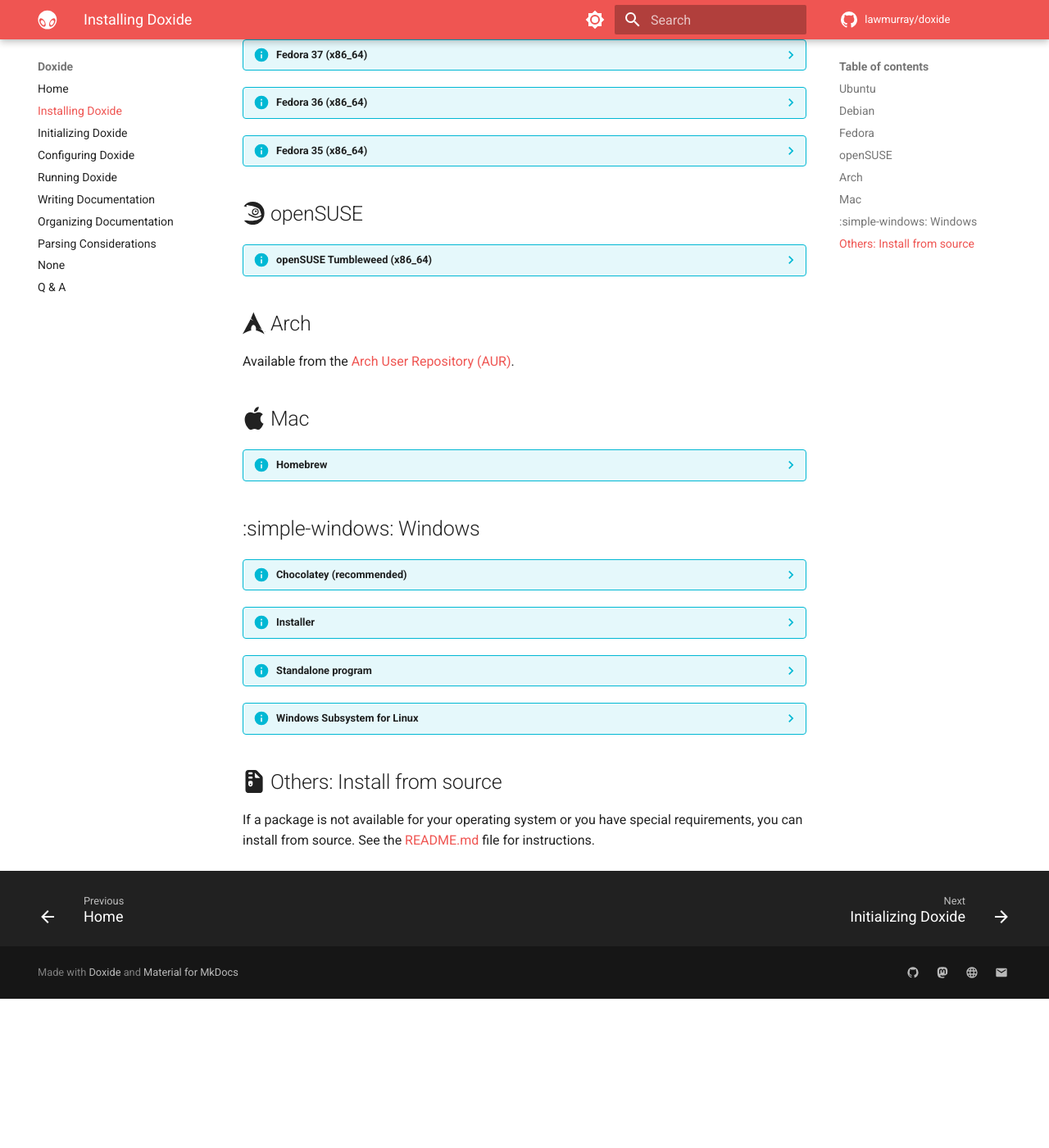
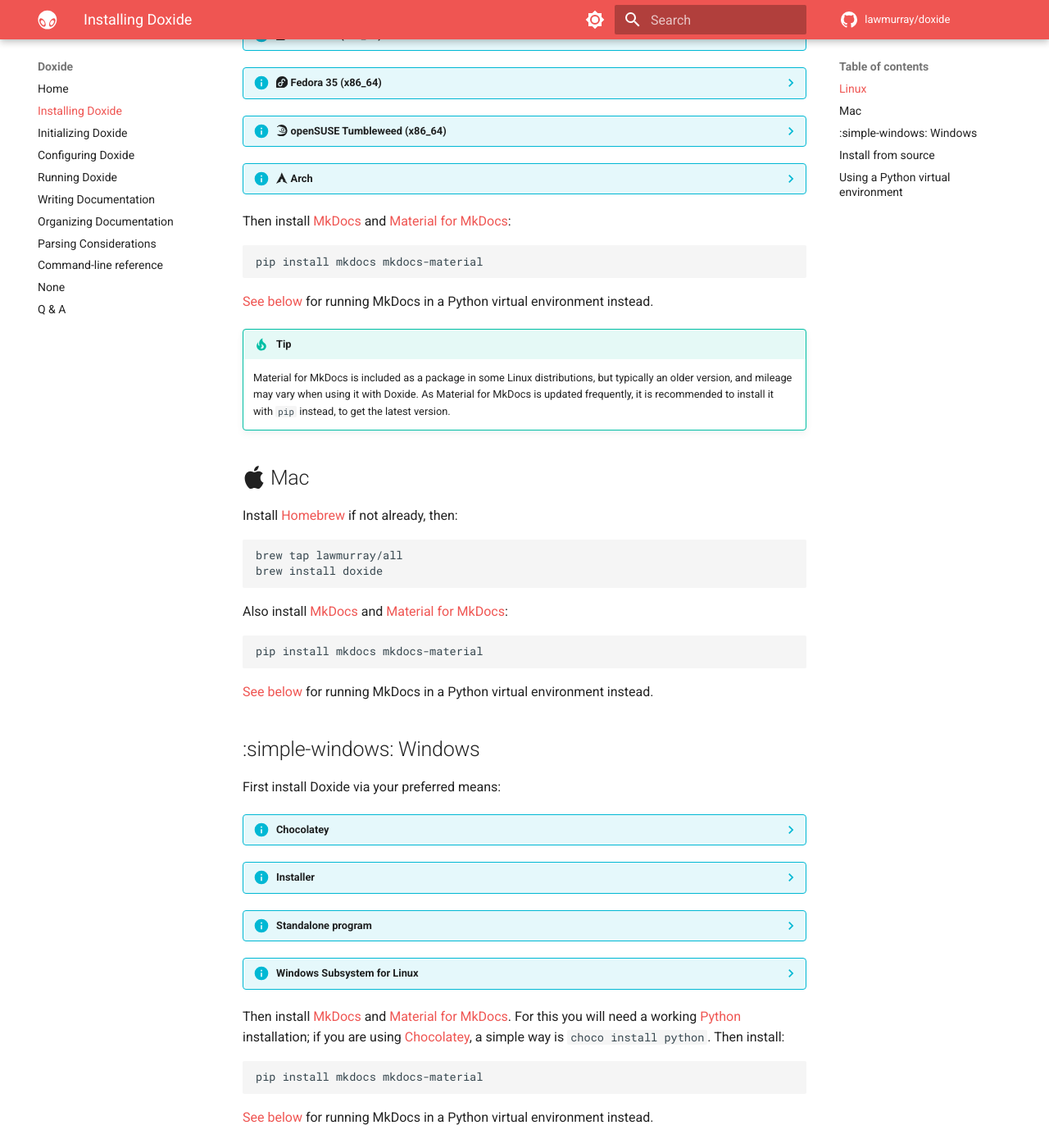
Before and after one commit to lawmurray/doxide, an MkDocs documentation site: the page built from docs/installation.md, in a window 1280 px wide and 1400 px high, scrolled down 870 px. Shown: the whole window at 82% size. Built offline with MkDocs 1.6.1 and Material for MkDocs 9.7.7, drawn with Linux system fonts in a browser that asks for light colours; comment, search, counter and statistics services are not loaded; before the commit the page ends 2088 px from its top, so only the background shows below that; some of the changed text lies outside the part shown.

Commit message:
Updated installation instructions to recommend installing MkDocs and Material for MkDocs from pip rather than package managers.

````diff
--- a/docs/command-line.md
+++ b/docs/command-line.md
@@ -1,4 +1,4 @@
-# Running Doxide
+# Command-line reference
 
 Commands are:
 
--- a/docs/installation.md
+++ b/docs/installation.md
@@ -2,9 +2,11 @@
 
 Follow the instructions below for your operating system.
 
-## :simple-ubuntu: Ubuntu
+## :simple-linux: Linux
 
-??? info "Ubuntu 23.10 Mantic Minotaur (amd64)"
+Install Doxide from your package manager by adding appropriate repository for your Linux distribution below. If your distribution is not listed, you can instead [install from source](#install-from-source).
+
+??? info ":simple-ubuntu: Ubuntu 23.10 Mantic Minotaur (amd64)"
     Install Doxide:
     ```
     echo 'deb http://download.indii.org/deb mantic main' | sudo tee /etc/apt/sources.list.d/indii.org.list
@@ -12,12 +14,8 @@
     sudo apt update
     sudo apt install doxide
     ```
-    Install [MkDocs][mkdocs] and [Material for MkDocs][material]:
-    ```
-    pip install mkdocs mkdocs-material
-    ```
 
-??? info "Ubuntu 23.04 Lunar Lobster (amd64)"
+??? info ":simple-ubuntu: Ubuntu 23.04 Lunar Lobster (amd64)"
     Install Doxide:
     ```
     echo 'deb http://download.indii.org/deb lunar main' | sudo tee /etc/apt/sources.list.d/indii.org.list
@@ -25,12 +23,8 @@
     sudo apt update
     sudo apt install doxide
     ```
-    Install [MkDocs][mkdocs] and [Material for MkDocs][material]:
-    ```
-    pip install mkdocs mkdocs-material
-    ```
 
-??? info "Ubuntu 22.04 Jammy Jellyfish (amd64)"
+??? info ":simple-ubuntu: Ubuntu 22.04 Jammy Jellyfish (amd64)"
     Install Doxide:
     ```
     echo 'deb http://download.indii.org/deb jammy main' | sudo tee /etc/apt/sources.list.d/indii.org.list
@@ -38,12 +32,8 @@
     sudo apt update
     sudo apt install doxide
     ```
-    Install [MkDocs][mkdocs] and [Material for MkDocs][material]:
-    ```
-    pip install mkdocs mkdocs-material
-    ```
 
-??? info "Ubuntu 20.04 Focal Fossa (amd64)"
+??? info ":simple-ubuntu: Ubuntu 20.04 Focal Fossa (amd64)"
     Install Doxide:
     ```
     echo 'deb http://download.indii.org/deb focal main' | sudo tee /etc/apt/sources.list.d/indii.org.list
@@ -51,14 +41,8 @@
     sudo apt update
     sudo apt install doxide
     ```
-    Install [MkDocs][mkdocs] and [Material for MkDocs][material]:
-    ```
-    pip install mkdocs mkdocs-material
-    ```
 
-## :simple-debian: Debian
-
-??? info "Debian 12 Bookworm (amd64)"
+??? info ":simple-debian: Debian 12 Bookworm (amd64)"
     Install Doxide:
     ```
     echo 'deb http://download.indii.org/deb bookworm main' | sudo tee /etc/apt/sources.list.d/indii.org.list
@@ -66,12 +50,8 @@
     sudo apt update
     sudo apt install doxide
     ```
-    Install [MkDocs][mkdocs] and [Material for MkDocs][material]:
-    ```
-    pip install mkdocs mkdocs-material
-    ```
 
-??? info "Debian 11 Bullseye (amd64)"
+??? info ":simple-debian: Debian 11 Bullseye (amd64)"
     Install Doxide:
     ```
     echo 'deb http://download.indii.org/deb bullseye main' | sudo tee /etc/apt/sources.list.d/indii.org.list
@@ -79,119 +59,93 @@
     sudo apt update
     sudo apt install doxide
     ```
-    Install [MkDocs][mkdocs] and [Material for MkDocs][material]:
-    ```
-    pip install mkdocs mkdocs-material
-    ```
 
-## :simple-fedora: Fedora
-
-??? info "Fedora 39 (x86_64)"
+??? info ":simple-fedora: Fedora 39 (x86_64)"
     Install Doxide:
     ```
     sudo dnf config-manager --add-repo https://download.indii.org/rpm/fedora/39/indii.org.repo
     sudo dnf update
     sudo dnf install doxide
     ```
-    Install [MkDocs][mkdocs] and [Material for MkDocs][material]:
-    ```
-    pip install mkdocs mkdocs-material
-    ```
 
-??? info "Fedora 38 (x86_64)"
+??? info ":simple-fedora: Fedora 38 (x86_64)"
     Install Doxide:
     ```
     sudo dnf config-manager --add-repo https://download.indii.org/rpm/fedora/38/indii.org.repo
     sudo dnf update
     sudo dnf install doxide
     ```
-    Install [MkDocs][mkdocs] and [Material for MkDocs][material]:
-    ```
-    pip install mkdocs mkdocs-material
-    ```
 
-??? info "Fedora 37 (x86_64)"
+??? info ":simple-fedora: Fedora 37 (x86_64)"
     Install Doxide:
     ```
     sudo dnf config-manager --add-repo https://download.indii.org/rpm/fedora/37/indii.org.repo
     sudo dnf update
     sudo dnf install doxide
     ```
-    Install [MkDocs][mkdocs] and [Material for MkDocs][material]:
-    ```
-    pip install mkdocs mkdocs-material
-    ```
 
-??? info "Fedora 36 (x86_64)"
+??? info ":simple-fedora: Fedora 36 (x86_64)"
     Install Doxide:
     ```
     sudo dnf config-manager --add-repo https://download.indii.org/rpm/fedora/36/indii.org.repo
     sudo dnf update
     sudo dnf install doxide
     ```
-    Install [MkDocs][mkdocs] and [Material for MkDocs][material]:
-    ```
-    pip install mkdocs mkdocs-material
-    ```
 
-??? info "Fedora 35 (x86_64)"
+??? info ":simple-fedora: Fedora 35 (x86_64)"
     Install Doxide:
     ```
     sudo dnf config-manager --add-repo https://download.indii.org/rpm/fedora/35/indii.org.repo
     sudo dnf update
     sudo dnf install doxide
     ```
-    Install [MkDocs][mkdocs] and [Material for MkDocs][material]:
-    ```
-    pip install mkdocs mkdocs-material
-    ```
 
-## :simple-opensuse: openSUSE
-
-??? info "openSUSE Tumbleweed (x86_64)"
+??? info ":simple-opensuse: openSUSE Tumbleweed (x86_64)"
     Install Doxide:
     ```
     sudo zypper addrepo https://download.indii.org/rpm/opensuse/tumbleweed/indii.org.repo
     sudo zypper refresh
     sudo zypper install doxide
     ```
-    Install [MkDocs][mkdocs] and [Material for MkDocs][material]:
-    ```
-    pip install mkdocs mkdocs-material
-    ```
 
-## :simple-archlinux: Arch
+??? info ":simple-archlinux: Arch"
+    Available from the [Arch User Repository (AUR)](https://aur.archlinux.org/packages/doxide).
 
-Available from the [Arch User Repository (AUR)](https://aur.archlinux.org/packages/doxide).
+Then install [MkDocs][mkdocs] and [Material for MkDocs][material]:
+```
+pip install mkdocs mkdocs-material
+```
+[See below](#using-a-python-virtual-environment) for running MkDocs in a Python virtual environment instead.
+
+!!! tip
+    Material for MkDocs is included as a package in some Linux distributions, but typically an older version, and mileage may vary when using it with Doxide. As Material for MkDocs is updated frequently, it is recommended to install it with `pip` instead, to get the latest version.
 
 ## :simple-apple: Mac
 
-??? info "Homebrew"
-    Install [Homebrew](https://brew.sh) if not already, then:
-    ```sh
-    brew tap lawmurray/all
-    brew install doxide
-    ```
-    Also install [MkDocs][mkdocs] and [Material for MkDocs][material]:
-    ```
-    pip install mkdocs mkdocs-material
-    ```
+Install [Homebrew](https://brew.sh) if not already, then:
+```sh
+brew tap lawmurray/all
+brew install doxide
+```
+Also install [MkDocs][mkdocs] and [Material for MkDocs][material]:
+```
+pip install mkdocs mkdocs-material
+```
+[See below](#using-a-python-virtual-environment) for running MkDocs in a Python virtual environment instead.
 
 ## :simple-windows: Windows
 
-??? info "Chocolatey (recommended)"
+First install Doxide via your preferred means:
+
+??? info "Chocolatey"
     Install [Chocolatey](https://chocolatey.org) if not already, then:
     ```sh
-    choco install doxide mkdocs mkdocs-material
+    choco install doxide
     ```
 
 ??? info "Installer"
     [:material-download: Download Doxide installer](https://download.indii.org/win/doxide-installer.exe){ .md-button }
 
-    If you have a working [Python](https://python.org) environment, install [MkDocs][mkdocs] and [Material for MkDocs][material] with:
-    ```
-    pip install mkdocs mkdocs-material
-    ```
     [Checksum](https://download.indii.org/win/doxide-installer.exe.sha256) for the download above.
 
 ??? info "Standalone program"
@@ -199,18 +153,32 @@
 
     [:material-download: Download Doxide standalone program](https://download.indii.org/win/doxide.exe){ .md-button }
 
-    If you have a working [Python](https://python.org) environment, install [MkDocs][mkdocs] and [Material for MkDocs][material] with:
-    ```
-    pip install mkdocs mkdocs-material
-    ```
     [Checksum](https://download.indii.org/win/doxide.exe.sha256) for the download above.
 
 ??? info "Windows Subsystem for Linux"
-    You can use [Windows Subsystem for Linux](https://learn.microsoft.com/en-us/windows/wsl/install) with one of the Linux distributions above and follow the instructions for it.
+    You can use [Windows Subsystem for Linux](https://learn.microsoft.com/en-us/windows/wsl/install) and follow the instructions for your chosen Linux distribution above.
 
-## :fontawesome-solid-file-zipper: Others: Install from source
+Then install [MkDocs][mkdocs] and [Material for MkDocs][material]. For this you will need a working [Python](https://python.org) installation; if you are using [Chocolatey](https://chocolatey.org), a simple way is `choco install python`. Then install:
+```
+pip install mkdocs mkdocs-material
+```
+[See below](#using-a-python-virtual-environment) for running MkDocs in a Python virtual environment instead.
 
-If a package is not available for your operating system or you have special requirements, you can install from source. See the [README.md](https://github.com/lawmurray/doxide) file for instructions.
+## :fontawesome-solid-file-zipper: Install from source
+
+If a Doxide package is not available for your operating system or you have special requirements, you can install from source. See the [README.md](https://github.com/lawmurray/doxide) file for instructions.
 
 [mkdocs]: https://www.mkdocs.org
 [material]: https://squidfunk.github.io/mkdocs-material/
+
+## :simple-python: Using a Python virtual environment
+
+To manage MkDocs and other Python dependencies per-project rather than system wide, you may like to use a Python virtual environment. Create it in your project directory:
+```
+python3 -m venv venv
+```
+Then enter it:
+```
+source venv/bin/activate
+```
+You can then run  `pip install mkdocs mkdocs-material` to install MkDocs (or other dependencies) into this virtual environment, and run `mkdocs` from within that virtual environment to publish your Doxide documentation.
--- a/mkdocs.yaml
+++ b/mkdocs.yaml
@@ -52,8 +52,8 @@
   - pymdownx.arithmatex:
       generic: true
   - pymdownx.emoji:
-      emoji_index: !!python/name:materialx.emoji.twemoji
-      emoji_generator: !!python/name:materialx.emoji.to_svg
+      emoji_index: !!python/name:material.extensions.emoji.twemoji
+      emoji_generator: !!python/name:material.extensions.emoji.to_svg
   - pymdownx.superfences:
       custom_fences:
         - name: mermaid
@@ -72,9 +72,10 @@
   - installation.md
   - getting-started.md
   - configuring.md
-  - command-line.md
+  - running.md
   - writing.md
   - organizing.md
   - parsing.md
+  - command-line.md
   - demo/index.md
   - questions-and-answers.md
````
Also changed, not shown: docs/getting-started.md (+0 -19 lines), docs/running.md (added, +19 -0 lines).
